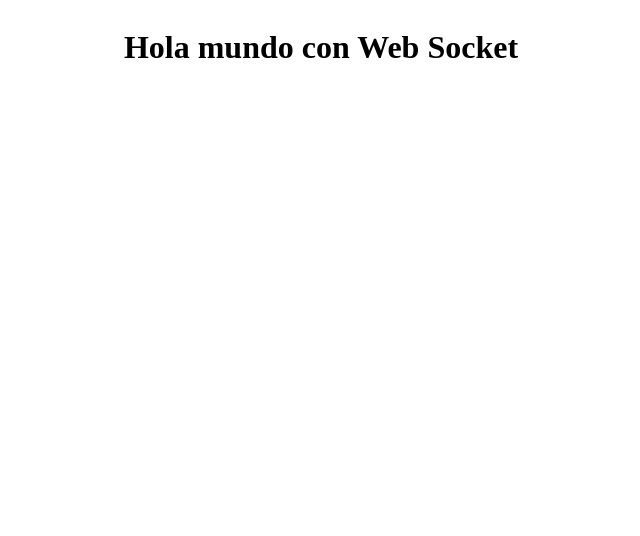
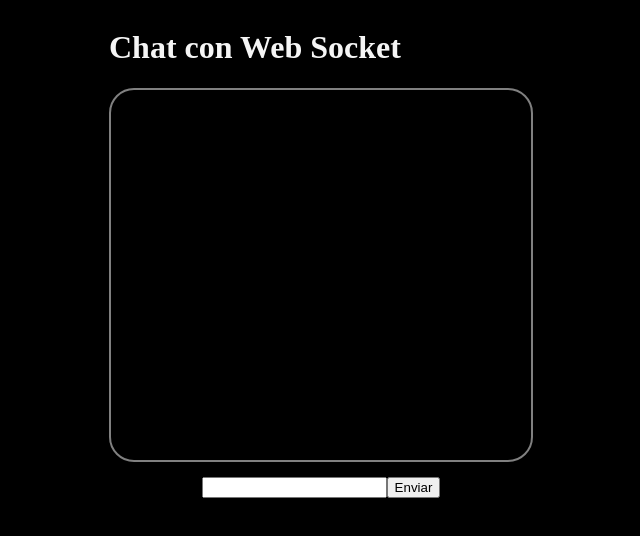
Before and after one commit to F-Scienza/tuto_websocket, a website: page index.html in a window 1280 px wide. Shown: the whole page, without its empty margins (319-959 px from the left). Drawn offline with nearby package versions, Linux system fonts and the light colour scheme; no server answers.

Commit message:
chat hecho en clase

```diff
--- a/index.html
+++ b/index.html
@@ -9,7 +9,18 @@
     <title>Web Socket</title>
 </head>
 <body>
-    <h1> Hola mundo con Web Socket </h1>
+    <h1> Chat con Web Socket </h1>
+    <div class="mensajes">
+        <div id="chat">
+
+        </div>
+    </div>
+    <div class="inputs">
+        <input id="msn">
+        <button id="btn">Enviar</button>
+    </div>
+
+    <script src="https://code.jquery.com/jquery-3.6.0.min.js" integrity="sha256-/xUj+3OJU5yExlq6GSYGSHk7tPXikynS7ogEvDej/m4=" crossorigin="anonymous"></script>
     <script src="/index.js"></script>
 </body>
 </html>
--- a/public/index.js
+++ b/public/index.js
@@ -5,7 +5,16 @@ const socket = io()
 //  y se los mostramos al cliente
 socket.on( 'notificacion', data => {
     console.log(data)
+    $("#chat").append(data + "<br>")
 } )
 
-//  tambien podemos enviar mensaje al servidor
-socket.emit('notificacion', 'mensaje enviado con exito')
+$("#msn").change(emit);
+$("#btn").click(emit);
+
+function emit(){
+    let now = new Date().toLocaleTimeString()
+    let msn = `[${now}]` + $("#msn")[0].value
+    //  tambien podemos enviar mensaje al servidor
+    socket.emit('notificacion', msn)
+    $("#msn")[0].value = " ";
+}
--- a/public/style.css
+++ b/public/style.css
@@ -2,4 +2,21 @@
     display: flex;
     flex-direction: column;
     align-items: center;
+    justify-content: center;
+    background-color: black;
+    color: whitesmoke;
 }
+.mensajes{
+    width: 400px;
+    height: 350px;
+    border: solid 2px grey;
+    padding: 10px;
+    border-radius: 25px;
+    margin-bottom: 15px;
+    overflow-y: scroll;
+}
+.inputs{
+    width:100%;
+    display: flex;
+    justify-content: center;
+}
--- a/server.js
+++ b/server.js
@@ -14,7 +14,7 @@ app.get('/', (req, res)=>{
 })
 
 //  http server escuchando puerto 3000
-httpServer.listen(3000, ()=> console.log('server ON'))
+httpServer.listen(process.env.PORT || 3000, ()=> console.log('server ON'))
 
 // Esto se ejecuta solo la primera vez
 // que se abre una nueva conexión
@@ -27,6 +27,7 @@ io.on('connection', (socket)=>{
     socket.emit('notificacion', 'primer mensaje desde el servidor')
     socket.on("notificacion", data=>{
         console.log(data)
+        io.sockets.emit("notificacion", data)
     })
 })
 
```
